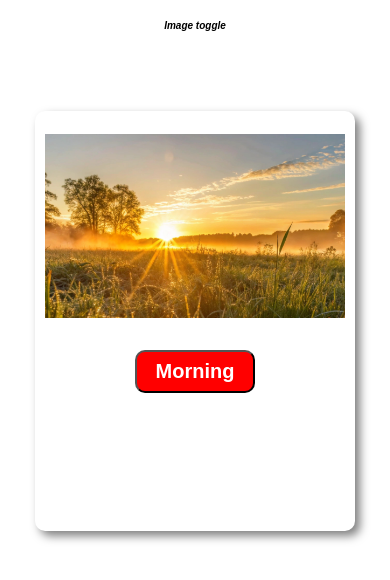
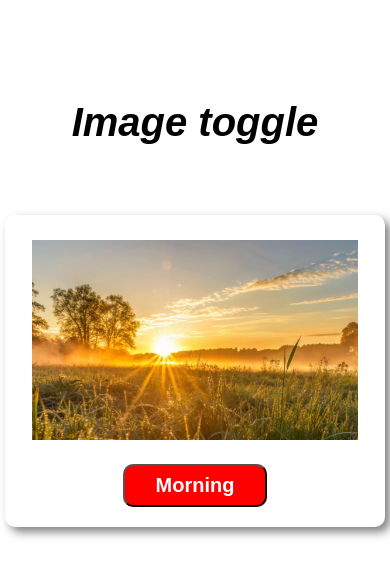
Before and after one commit to dnyaneshwari843/image-toggle, a plain HTML site: page index.html in a window 390 px wide. Drawn offline with Linux system fonts and the light colour scheme.

Commit message:
responsivness added

```diff
--- a/index.html
+++ b/index.html
@@ -22,7 +22,7 @@
         }
 
         .card {
-            margin-top: 30px;
+            margin-top: 20px;
             background-color: white;
             width: fit-content;
             box-shadow: 5px 5px 10px rgba(0, 0, 0, 0.5);
@@ -34,20 +34,27 @@
 
         @media(max-width:500px) {
             .card {
-                height: 400px;
-                width: 300px;
-                padding: 10px;
+                height: fit-content;
+                width: 360px;
+                margin: 80px auto;
+                padding: 20px 10px;
+                margin-top: 70px
+             }
+
+            .heading {
+                text-align: center;
+                margin-top: 100px;
+                font-size: 40px;
 
             }
 
-            .heading {
-                text-align: center;
-                margin-top: 20px;
-
-                font-size: 10px;
+            .img-bulb {
+                width: 60%;
+                height: 120px;
+                object-fit: contain;
+                justify-content: center;
 
             }
-
         }
 
 
@@ -128,5 +135,6 @@
 
         }
     </script>
+</body>
 
-</body>
+</html>
```
